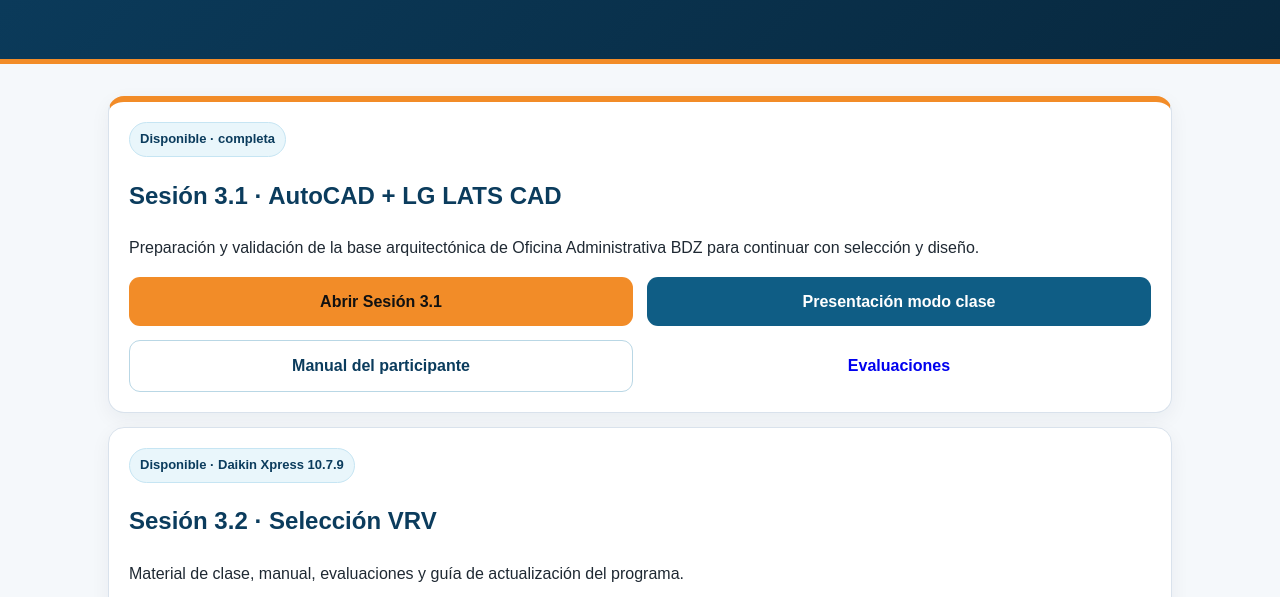
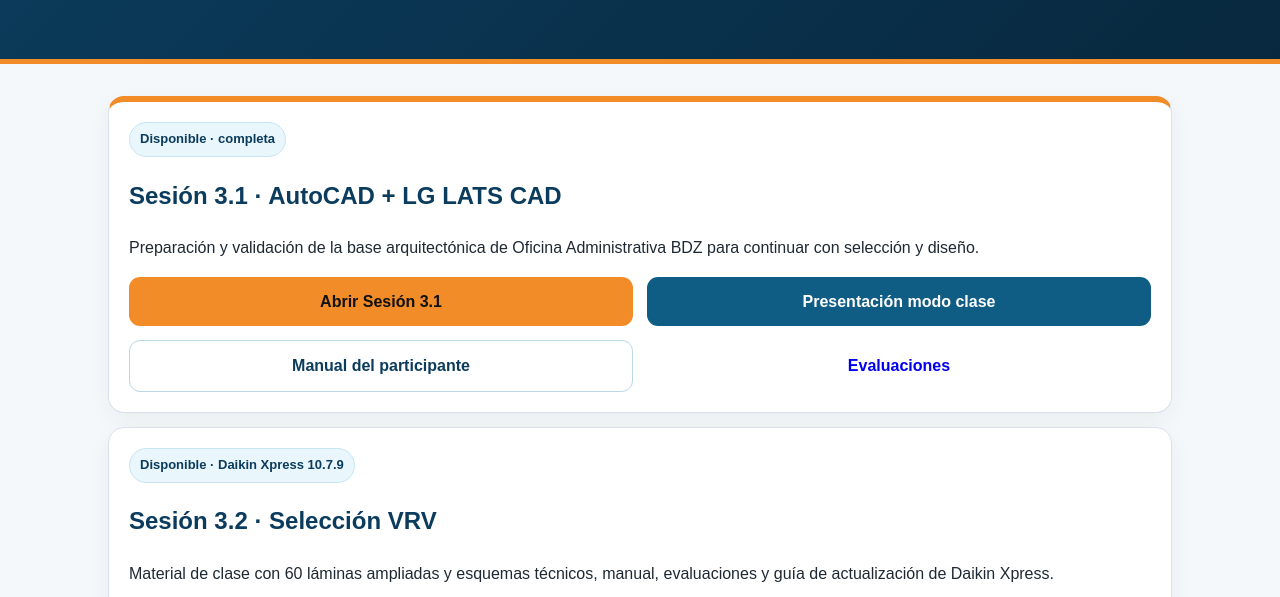
Before and after one commit to jorgebdz/hvac-bdz-academy, a website: page modulo3/index.html in a window 1280 px wide. Shown: the part 203-800 px from the top of the page. Drawn offline with Linux system fonts and the light colour scheme.

Commit message:
Academy M3: destacar 60 láminas y recursos 3.2

```diff
--- a/modulo3/index.html
+++ b/modulo3/index.html
@@ -4,7 +4,7 @@
 
 <section class="card" style="border-top:6px solid var(--naranja)"><span class="tag">Disponible · completa</span><h2>Sesión 3.1 · AutoCAD + LG LATS CAD</h2><p>Preparación y validación de la base arquitectónica de Oficina Administrativa BDZ para continuar con selección y diseño.</p><div class="actions"><a class="btn orange" href="sesion-3-1.html">Abrir Sesión 3.1</a><a class="btn blue" href="slides-3-1.html">Presentación modo clase</a><a class="btn outline" href="manual-3-1.html">Manual del participante</a><a class="btn green" href="evaluaciones-3-1.html">Evaluaciones</a></div></section>
 
-<section class="card"><span class="tag">Disponible · Daikin Xpress 10.7.9</span><h2>Sesión 3.2 · Selección VRV</h2><p>Material de clase, manual, evaluaciones y guía de actualización del programa.</p><div class="actions"><a class="btn orange" href="sesion-3-2.html">Abrir Sesión 3.2</a><a class="btn blue" href="slides-3-2.html">Presentación</a><a class="btn outline" href="manual-3-2.html">Manual</a></div></section>
+<section class="card"><span class="tag">Disponible · Daikin Xpress 10.7.9</span><h2>Sesión 3.2 · Selección VRV</h2><p>Material de clase con 60 láminas ampliadas y esquemas técnicos, manual, evaluaciones y guía de actualización de Daikin Xpress.</p><div class="actions"><a class="btn orange" href="sesion-3-2.html">Abrir Sesión 3.2</a><a class="btn blue" href="slides-3-2.html">Presentación · 60 láminas ilustradas</a><a class="btn outline" href="manual-3-2.html">Manual</a><a class="btn outline" href="evaluaciones-3-2.html">Evaluaciones</a><a class="btn outline" href="instalacion-xpress-10-7-9.html">Instalación Xpress</a></div></section>
 
 <section class="card"><h2>Ruta del módulo</h2><div class="info"><strong>CARGA → BASE CAD → SELECCIÓN → COMPATIBILIDAD → TRAZADO → VALIDACIÓN</strong></div><p>La carga térmica calculada en M2 es el punto de partida. En M3 se transforma en decisiones de selección y diseño documentadas.</p></section>
 
```
